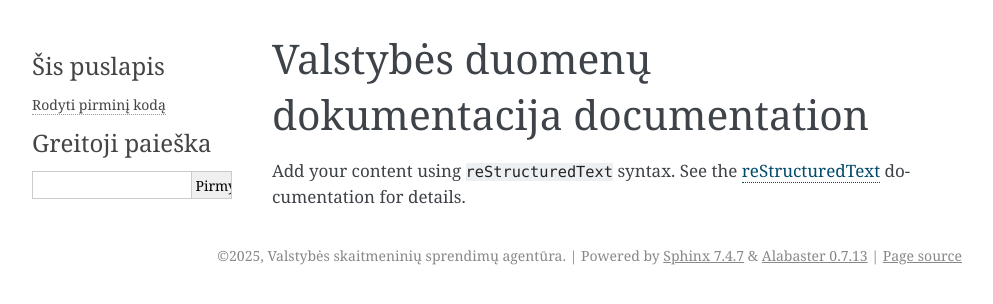
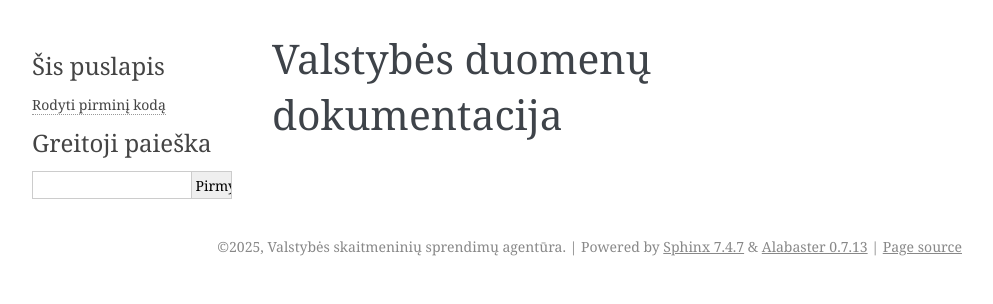
Before and after one commit to ivpk/data-gov-doc-hub, a Sphinx documentation site: the page built from docs/source/index.md, in a window 1280 px wide. Shown: the top 304 px of the page, without its empty margins (148-1141 px from the left). Built offline with Sphinx 7.4.7, drawn with Linux system fonts in a browser that asks for light colours.

Commit message:
Pakeitimas i MD

```diff
--- a/docs/source/conf.py
+++ b/docs/source/conf.py
@@ -14,7 +14,10 @@ release = "'0.1'"
 # -- General configuration ---------------------------------------------------
 # https://www.sphinx-doc.org/en/master/usage/configuration.html#general-configuration
 
-extensions = []
+extensions = [
+    'sphinx_rtd_theme',
+    'myst_parser',  # Pridėkite šią eilutę!
+]
 
 templates_path = ['_templates']
 exclude_patterns = []
--- a/docs/source/index.rst
+++ /dev/null
@@ -1,16 +0,0 @@
-.. Valstybės duomenų dokumentacija documentation master file, created by
-   sphinx-quickstart on Mon Dec  8 14:11:00 2025.
-   You can adapt this file completely to your liking, but it should at least
-   contain the root `toctree` directive.
-
-Valstybės duomenų dokumentacija documentation
-=============================================
-
-Add your content using ``reStructuredText`` syntax. See the
-`reStructuredText <https://www.sphinx-doc.org/en/master/usage/restructuredtext/index.html>`_
-documentation for details.
-
-
-.. toctree::
-   :maxdepth: 2
-   :caption: Contents:
```
Also changed, not shown: docs/source/index.md (added, +1 -0 lines).
